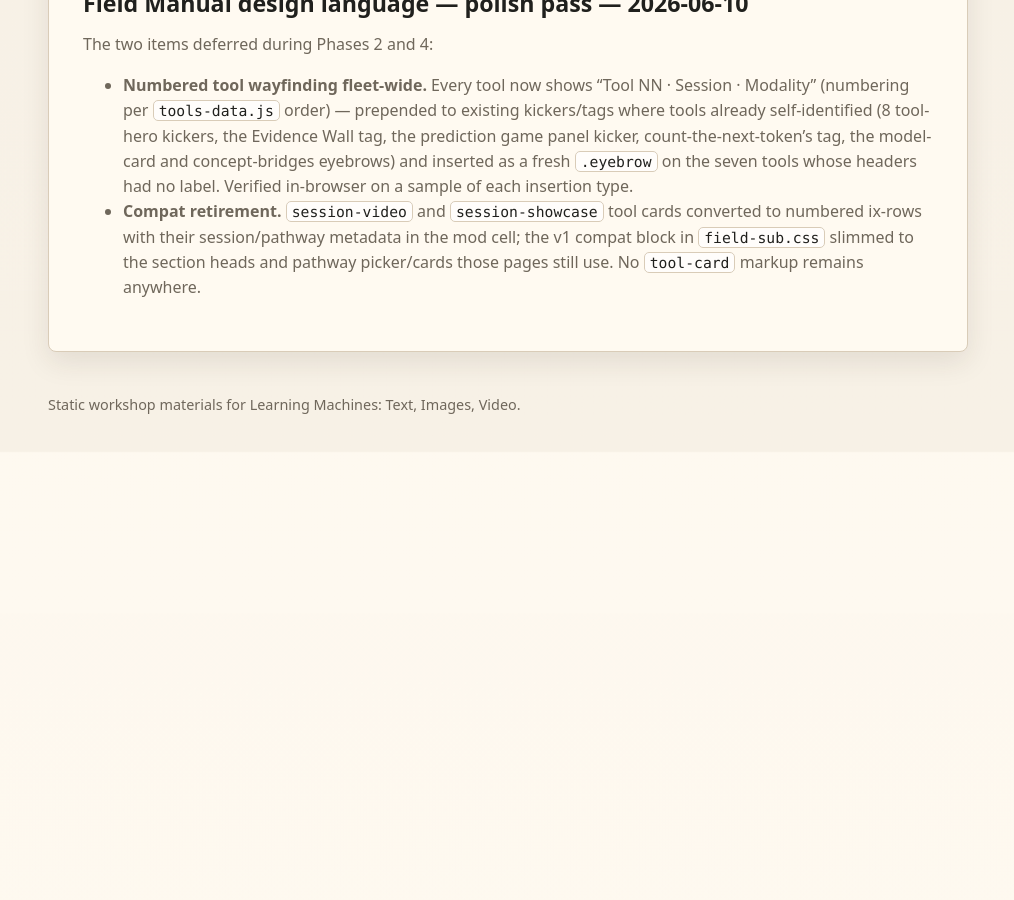
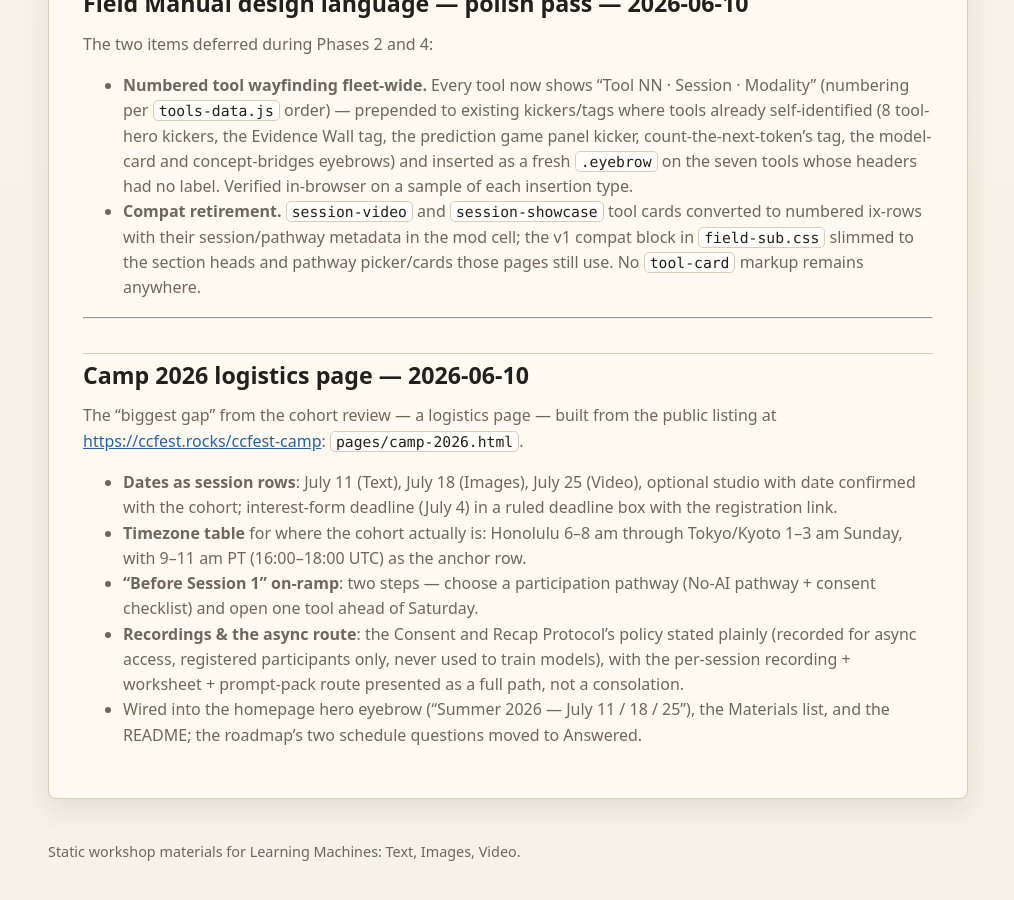
Before and after one commit to saberkhan372/learning-machines-tools, a Jekyll site: the page built from docs/BUILD-LOG.md, in a window 1280 px wide and 900 px high, scrolled down 6333 px. Shown: the whole window, without its empty margins (132-1146 px from the left). Built offline with Jekyll 4.4.1, drawn with Linux system fonts in a browser that asks for light colours; our own code applies the rules of GitHub Pages for plain Markdown files; before the commit the page ends 6785 px from its top, so only the background shows below that.

Commit message:
Add Camp 2026 dates & logistics page
Built from the public listing at ccfest.rocks/ccfest-camp: dated session
rows (July 11 Text, July 18 Images, July 25 Video, studio TBC with the
cohort), the July 4 interest-form deadline, a timezone table spanning the
cohort (Honolulu 6-8 am through Kyoto 1-3 am Sunday), a two-step
before-Session-1 on-ramp, and the recording policy plus per-session
async route (recording + worksheet + prompt pack) drawn from the Consent
and Recap Protocol.

Wired into the homepage hero eyebrow and Materials list and the README;
the roadmap's schedule questions move to Answered.

Co-Authored-By: Claude Fable 5 <noreply@anthropic.com>

```diff
--- a/docs/BUILD-LOG.md
+++ b/docs/BUILD-LOG.md
@@ -278,3 +278,26 @@ The two items deferred during Phases 2 and 4:
   mod cell; the v1 compat block in `field-sub.css` slimmed to the section
   heads and pathway picker/cards those pages still use. No `tool-card`
   markup remains anywhere.
+
+---
+
+## Camp 2026 logistics page — 2026-06-10
+
+The "biggest gap" from the cohort review — a logistics page — built from the
+public listing at <https://ccfest.rocks/ccfest-camp>: `pages/camp-2026.html`.
+
+- **Dates as session rows**: July 11 (Text), July 18 (Images), July 25
+  (Video), optional studio with date confirmed with the cohort; interest-form
+  deadline (July 4) in a ruled deadline box with the registration link.
+- **Timezone table** for where the cohort actually is: Honolulu 6–8 am
+  through Tokyo/Kyoto 1–3 am Sunday, with 9–11 am PT (16:00–18:00 UTC) as
+  the anchor row.
+- **"Before Session 1" on-ramp**: two steps — choose a participation pathway
+  (No-AI pathway + consent checklist) and open one tool ahead of Saturday.
+- **Recordings & the async route**: the Consent and Recap Protocol's policy
+  stated plainly (recorded for async access, registered participants only,
+  never used to train models), with the per-session recording + worksheet +
+  prompt-pack route presented as a full path, not a consolation.
+- Wired into the homepage hero eyebrow ("Summer 2026 — July 11 / 18 / 25"),
+  the Materials list, and the README; the roadmap's two schedule questions
+  moved to Answered.
--- a/index.html
+++ b/index.html
@@ -32,7 +32,7 @@
   <!-- ===================== HERO ===================== -->
   <header class="hero" data-screen-label="Hero">
     <div class="wrap">
-      <p class="eyebrow">CC Fest · Creative AI / ML Camp · Free &amp; virtual</p>
+      <p class="eyebrow">CC Fest · Creative AI / ML Camp · Free &amp; virtual · <a href="pages/camp-2026.html" style="color:inherit;">Summer 2026 — July 11 / 18 / 25</a></p>
       <h1>What is the machine <em>actually doing?</em></h1>
       <p class="hero-lede">A field manual for taking generative systems apart — how they <b>write</b>, <b>imagine</b>, and <b>move</b>. Browser-based investigation tools, session plans, and worksheets for educators, artists, students, and curious learners. No coding required, and almost every tool is a simulation: <b>no accounts, no subscriptions, no live AI needed</b> for the core teaching moments.</p>
       <div class="hero-actions">
@@ -219,6 +219,7 @@
         <div class="doc-group">
           <h3>Facilitation &amp; planning</h3>
           <div class="doc-list">
+            <a class="doc-row" href="pages/camp-2026.html"><span class="d-name">Camp 2026 · Dates &amp; Logistics</span><span class="d-desc">Timezones, recordings, on-ramp</span></a>
             <a class="doc-row" href="pages/session-links.html"><span class="d-name">Session Link Sheet</span><span class="d-desc">One canonical link per tool, per session</span></a>
             <a class="doc-row" href="pages/docs-facilitation.html"><span class="d-name">Session 1 Facilitation</span><span class="d-desc">Text, prediction, ELIZA</span></a>
             <a class="doc-row" href="pages/vocabulary-field-guide.html"><span class="d-name">Vocabulary Field Guide</span><span class="d-desc">Plain-language glossary with tool links</span></a>
```
Also changed, not shown: docs/build-roadmap.md (+2 -2 lines), pages/camp-2026.html (added, +185 -0 lines), README.md.
